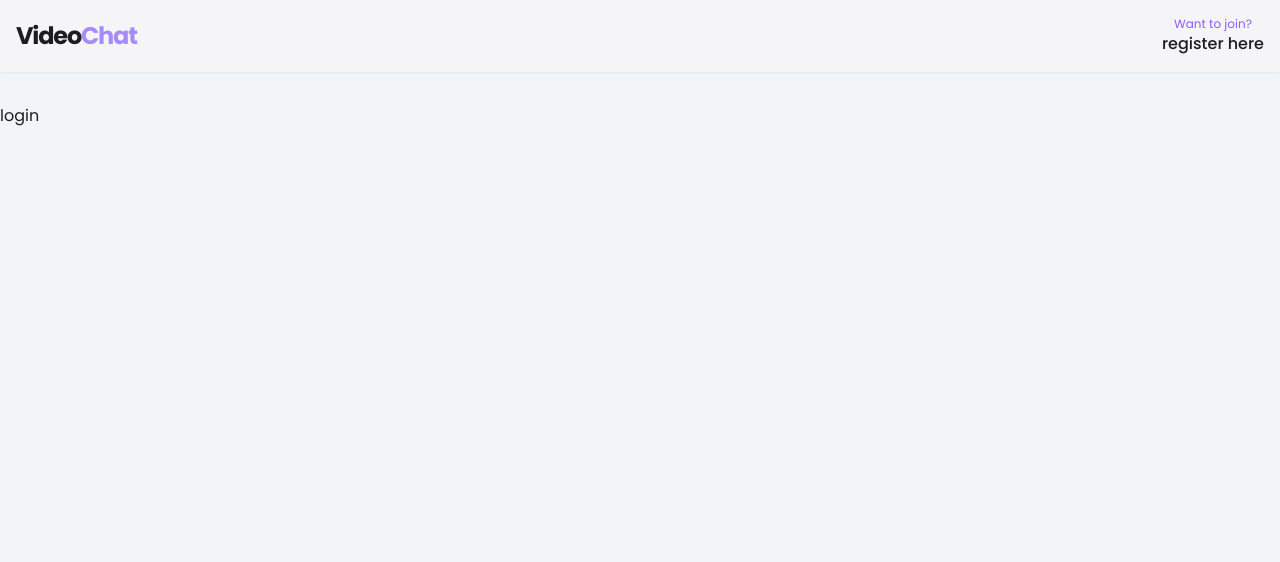
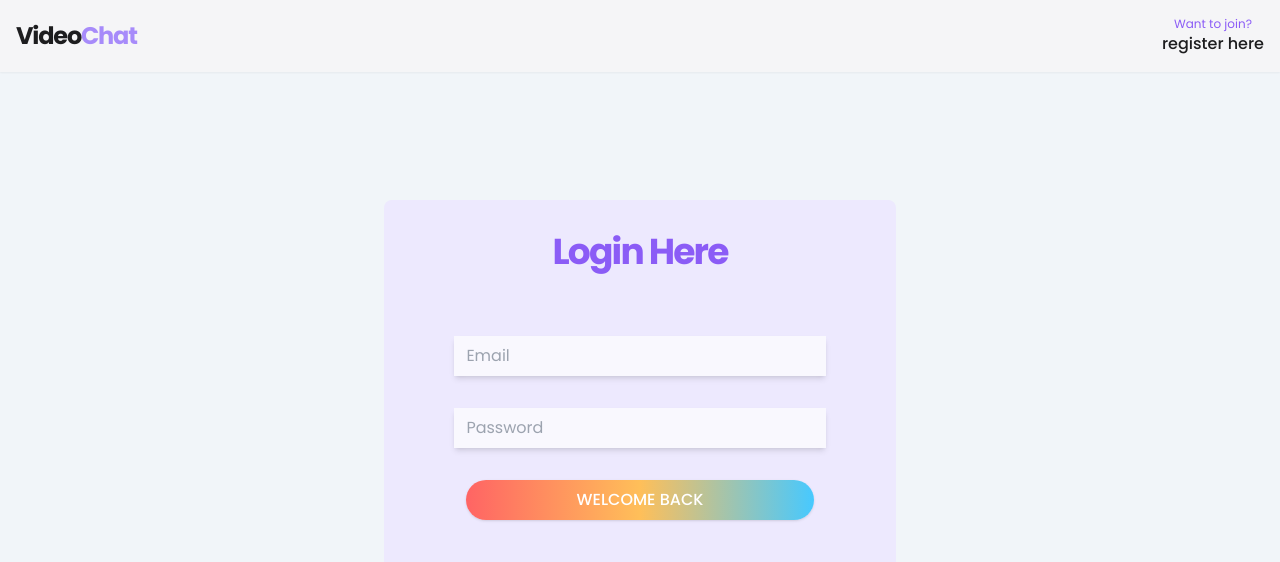
Before and after one commit to h22k/video-chat, a Next.js app in the folder client/: page /login in a window 1280 px wide. Shown: the top 562 px of the page. Built offline with nearby package versions, Linux system fonts and the light colour scheme.

Commit message:
feat: made some organizing for components and finished the login page for now as well

```diff
--- a/client/src/app/(auth)/layout.tsx
+++ b/client/src/app/(auth)/layout.tsx
@@ -1,5 +1,5 @@
 import React from 'react'
-import AuthNavbar from '../../components/AuthNavbar'
+import AuthNavbar from '../../components/auth/AuthNavbar'
 
 export default function AuthLayout({children}: {children: React.ReactNode}) {
   return (
--- a/client/src/app/(auth)/login/page.tsx
+++ b/client/src/app/(auth)/login/page.tsx
@@ -1,7 +1,13 @@
+import InputField from "@/components/ui/InputField";
+import AuthFormTemplate from "@/components/auth/AuthFormTemplate";
+import FormButton from "@/components/ui/FormButton";
+
 export default function LoginPage() {
   return (
-    <>
-      <h1>login</h1>
-    </>
+    <AuthFormTemplate title='login here'>
+      <InputField placeholder="email" type="email" name="email-login" required/>
+      <InputField placeholder="password" type="password" name="password-login" required minLength={8} maxLength={16}/>
+      <FormButton>Welcome back</FormButton>
+    </AuthFormTemplate>
   )
 }
--- a/client/src/app/(auth)/register/page.tsx
+++ b/client/src/app/(auth)/register/page.tsx
@@ -1,15 +1,14 @@
-import InputField from "../../../components/InputField";
+import FormButton from "@/components/ui/FormButton";
+import InputField from "../../../components/ui/InputField";
+import AuthFormTemplate from "@/components/auth/AuthFormTemplate";
 
 export default function RegisterPage() {
   return (
-    <div className="px-6 py-8 lg:w-2/5 sm:w-3/5 w-full flex absolute top-1/2 left-1/2 -translate-x-1/2 -translate-y-1/2 items-center flex-col justify-center sm:bg-violet-100 rounded-lg">
-      <h1 className="text-3xl sm:text-4xl font-bold mb-4 capitalize text-violet-500 tracking-tighter">Register here</h1>
-      <form className="flex items-center w-full justify-center flex-col gap-8 py-12 ">
-        <InputField placeholder="name" type="text" required/>
-        <InputField placeholder="email" type="email" required/>
-        <InputField placeholder="password" type="password" required minLength={8} maxLength={16}/>
-        <button type="submit" className="uppercase bg-gradient-rainbow text-white font-medium px-3 py-2 rounded-full shadow w-3/4 transition-all hover:hue-rotate-180 duration-500">Join us</button>
-      </form>
-    </div>
+    <AuthFormTemplate title="Register here">
+      <InputField placeholder="name" type="text" name="name-register" required/>
+      <InputField placeholder="email" type="email" name="email-register" required/>
+      <InputField placeholder="password" type="password" name="password-register" required minLength={8} maxLength={16}/>
+      <FormButton>Join us</FormButton>
+    </AuthFormTemplate>
   )
 }
--- /dev/null
+++ b/client/src/components/auth/AuthFormTemplate.tsx
@@ -0,0 +1,15 @@
+import React from 'react'
+
+const AuthFormTemplate = ({ children, title }: { children: React.ReactNode, title:string}) => {
+  return (
+    <div className="px-6 py-8 lg:w-2/5 sm:w-3/5 w-full flex absolute top-1/2 left-1/2 -translate-x-1/2 -translate-y-1/2 items-center flex-col justify-center sm:bg-violet-100 rounded-lg">
+      <h1 className="text-3xl sm:text-4xl font-bold mb-4 capitalize text-violet-500 tracking-tighter">{ title }</h1>
+      <form className="flex items-center w-full justify-center flex-col gap-8 py-12 ">
+        { children }
+      </form>
+    </div>
+
+  )
+}
+
+export default AuthFormTemplate
--- a/client/src/components/AuthLinks.tsx
+++ b/client/src/components/auth/AuthLinks.tsx
@@ -2,7 +2,7 @@
 
 import React from 'react'
 import { usePathname } from 'next/navigation'
-import NavLink from './NavLink'
+import NavLink from '../navbar/NavLink'
 
 const AuthLinks = () => {
   const pathname = usePathname()
--- a/client/src/components/AuthNavbar.tsx
+++ b/client/src/components/auth/AuthNavbar.tsx
@@ -1,5 +1,5 @@
 import React from 'react'
-import Navbar from './Navbar'
+import Navbar from '../navbar/Navbar'
 import AuthLinks from './AuthLinks'
 
 const AuthNavbar = () => {
--- /dev/null
+++ b/client/src/components/ui/FormButton.tsx
@@ -0,0 +1,11 @@
+import React from 'react'
+
+const FormButton = ({ children }: { children: React.ReactNode }) => {
+  return (
+    <button type="submit" className="uppercase bg-gradient-rainbow text-white font-medium px-3 py-2 rounded-full shadow w-3/4 transition-all hover:hue-rotate-180 duration-500">
+      { children }
+    </button>
+  )
+}
+
+export default FormButton
```
Also changed, not shown: client/src/components/navbar/NavLink.tsx (renamed from client/src/components/NavLink.tsx), client/src/components/navbar/Navbar.tsx (renamed from client/src/components/Navbar.tsx), client/src/components/ui/InputField.tsx (renamed from client/src/components/InputField.tsx).
